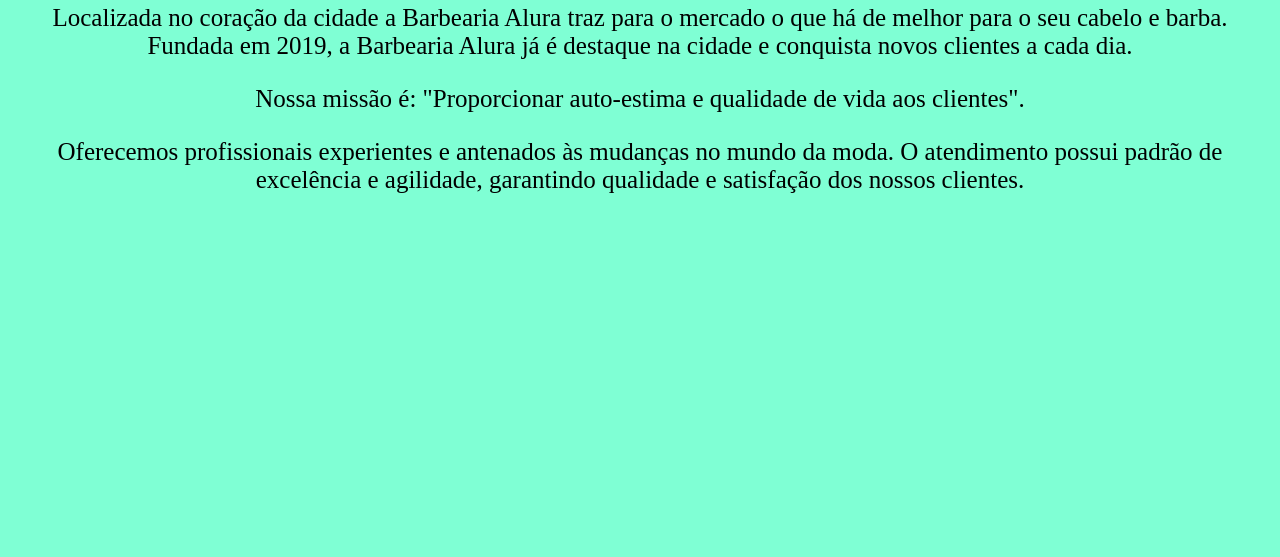
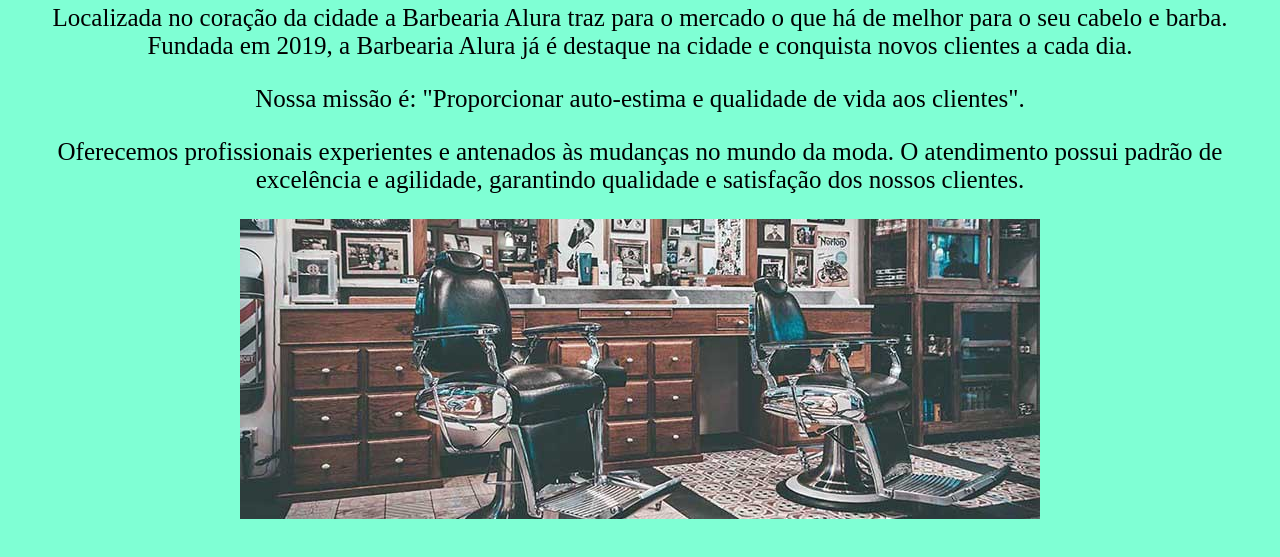
Before and after one commit to Alvaro1006/1C-Vercindes-progamacao, a plain HTML site: page index.html in a window 1280 px wide. Shown: the part 75-632 px from the top of the page. Drawn offline with Linux system fonts and the light colour scheme.

Commit message:
imagem alpha

```diff
--- a/index.html
+++ b/index.html
@@ -14,6 +14,8 @@
 </p>
 <p>Nossa missão é: "Proporcionar auto-estima e qualidade de vida aos clientes".</p>
 <p>Oferecemos profissionais experientes e antenados às mudanças no mundo da moda. O atendimento possui padrão de excelência e agilidade, garantindo qualidade e satisfação dos nossos clientes.</p>
+<img id="imagem alpha" src="banner.jpg">
 </body>
 
+
 </html>
```
